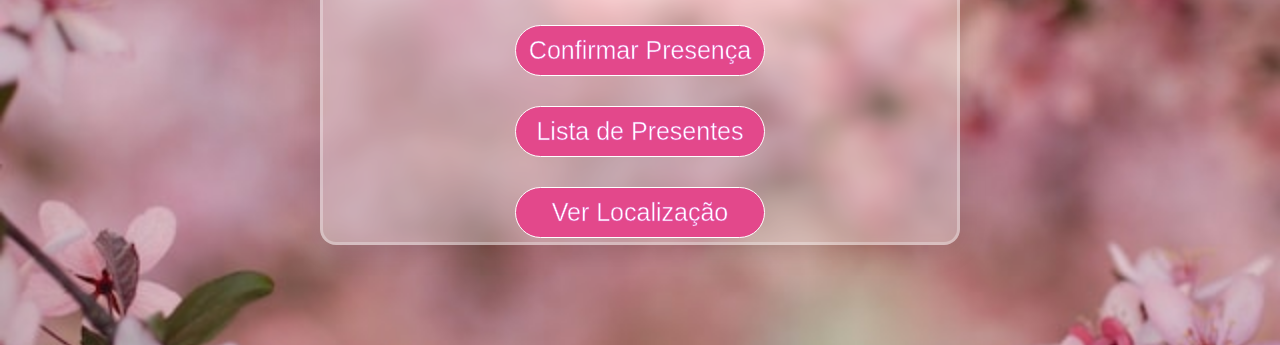
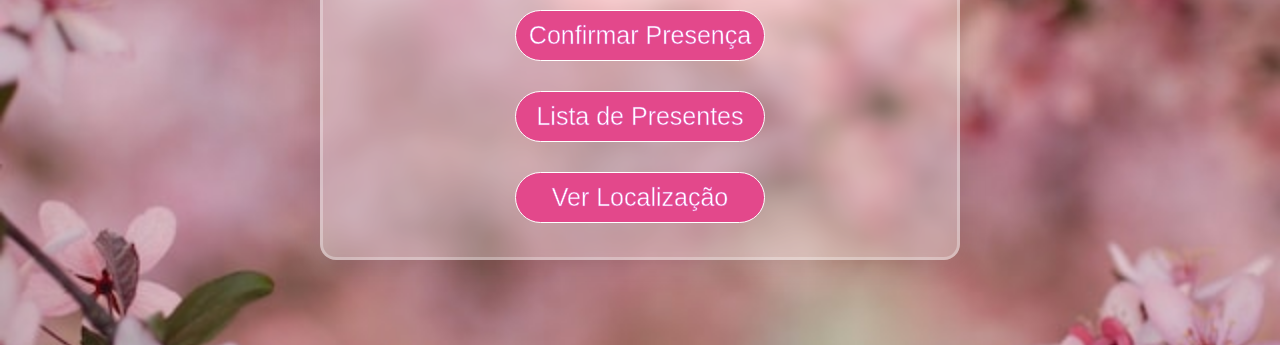
Before and after one commit to FeltonX/mariavictoria.github.io, a plain HTML site: page index.html in a window 1280 px wide. Shown: the part 455-800 px from the top of the page. Drawn offline with Linux system fonts and the light colour scheme.

Commit message:
Update style.css

```diff
--- a/style.css
+++ b/style.css
@@ -19,7 +19,7 @@
 .card{
     width:90%;
     max-width: 640px;
-    height: 600px;
+    height: 630px;
     color: #fff;
     text-align: center;
     padding: 50px 35px;
```
